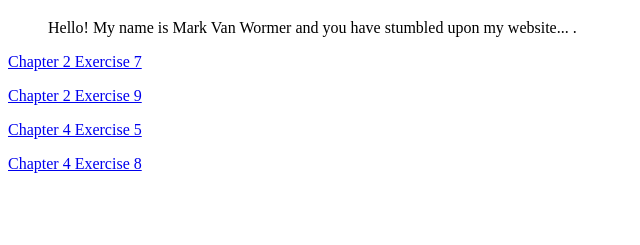
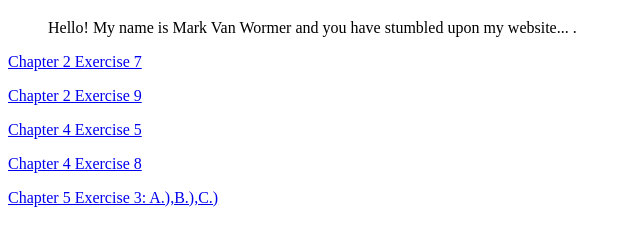
Before and after one commit to mcvwjr/MarkVW.github.io, a plain HTML site: page index.html in a window 1280 px wide. Shown: the part 61-306 px from the top of the page, without its empty margins (0-640 px from the left). Drawn offline with Linux system fonts and the light colour scheme.

Commit message:
Update index.html

```diff
--- a/index.html
+++ b/index.html
@@ -16,6 +16,7 @@
   <p> <a href="/LittleRiverBandPage.html"> Chapter 2 Exercise 9</a></P>
   <p> <a href="/bg2.html"> Chapter 4 Exercise 5</a></p>
   <p> <a href="/VanWormer.html"> Chapter 4 Exercise 8</a></p>
+  <p> <a href="/Chapter 5 Exercise 3 Mark Van Wormer Balsamiq PDF.pdf"> Chapter 5 Exercise 3: A.),B.),C.)</a></p>
 </blockquote>
 </body>
 </html>
```
